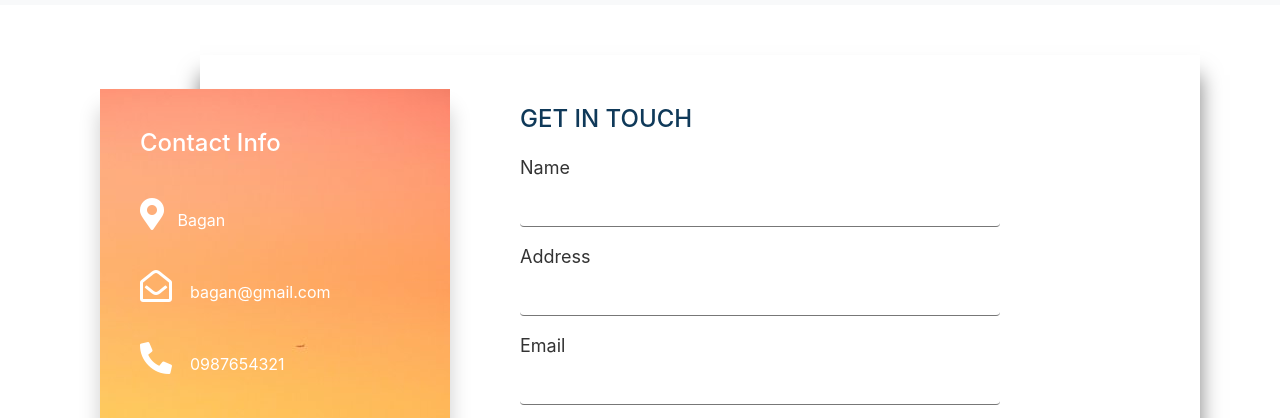
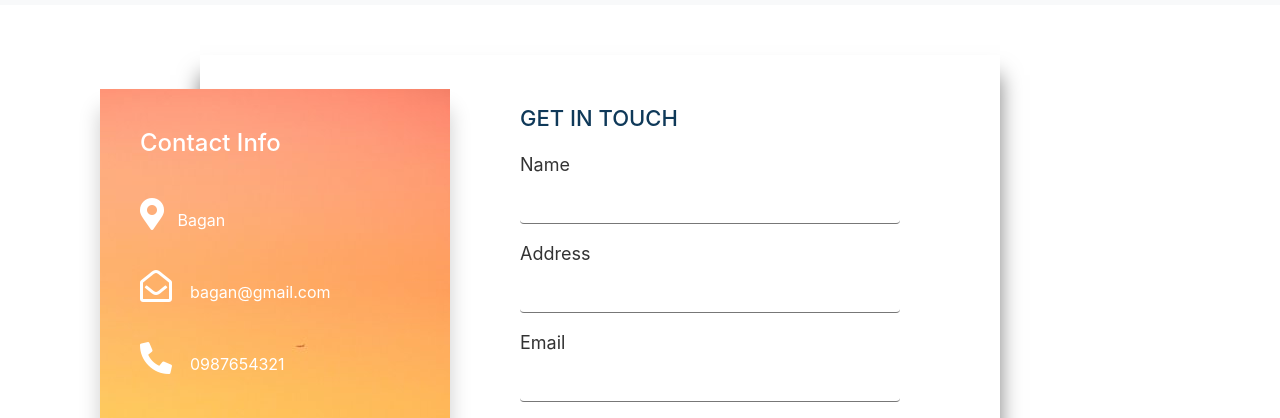
Before and after one commit to WannaMinPaing/Bagan_Project, a plain HTML site: page pages/contact.html in a window 1280 px wide. Shown: the part 51-469 px from the top of the page. Drawn offline with Linux system fonts and the light colour scheme.

Commit message:
chagned contact page,css

```diff
--- a/style.css
+++ b/style.css
@@ -246,7 +246,7 @@ section .contactForm{
 	left: 200px;
 	padding:50px 20px;
 	background-color: #fff;
-	width: 1000px;
+	width: 800px;
 	height: 100%;
 	box-shadow: 0 20px 20px rgba(0,0,0,0.5);
 	margin-bottom: 130px;
@@ -254,7 +254,7 @@ section .contactForm{
 
 section .contactForm h2{
 	color: #0f3959;
-	font-size: 24px;
+	font-size: 22px;
 	font-weight: 500px;
 	margin: 0 300px 20px;
 }
```
